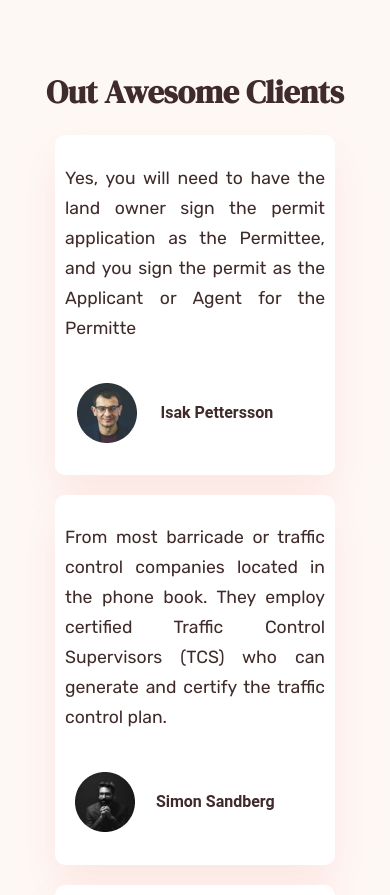
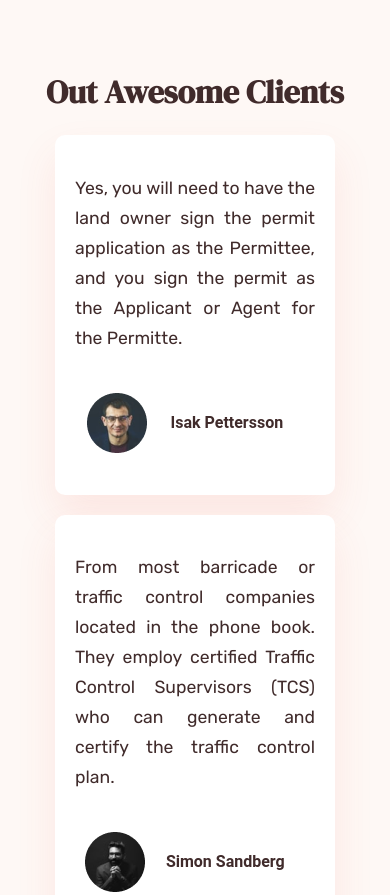
Before and after one commit to deelag/Web_Lab_1-2, a plain HTML site: page index.html in a window 390 px wide. Shown: the part 2183-3078 px from the top of the page. Drawn offline with nearby package versions, Linux system fonts and the light colour scheme.

Commit message:
Add grid and animation for clients section

```diff
--- a/css/awesome-clients.css
+++ b/css/awesome-clients.css
@@ -1,7 +1,8 @@
 .awesome-clients-container {
-    margin-bottom: 200px;
+    margin-bottom: 100px;
     display: flex;
     flex-direction: column;
+    align-items: center;
 }
 
 .awesome-clients-titles {
@@ -20,8 +21,11 @@
 
 .awesome-clients-texts {
     margin-top: 40px;
-    display: flex;
-    justify-content: center;
+    display: grid;
+    grid-template-columns: repeat(3, 1fr);
+    min-height: 480px;
+    align-items: center;
+    justify-items: center;
 }
 
 .awesome-clients-text {
@@ -30,11 +34,16 @@
     flex-direction: column;
     justify-content: space-between;
     padding: 40px;
-    width: 300px;
-    min-height: 300px;
+    max-width: 300px;
+    min-height: 340px;
     background: #FFF;
     box-shadow: 0px 20px 40px rgba(238, 77, 71, 0.1);
     border-radius: 10px;
+    transition: align-self 10s linear;
+}
+
+.awesome-clients-text:hover{
+    align-self: start;
 }
 
 .client-account {
@@ -67,15 +76,14 @@
         margin-bottom: 60px;
     }
     .awesome-clients-texts {
-        flex-direction: column;
-        align-items: center;
+        grid-template-columns: 100%;
         margin-top: 10px;
     }
     .awesome-clients-text {
         width: 280px;
-        min-height: 320px;
+        min-height: 300px;
         box-sizing: border-box;
-        padding: 10px;
+        padding: 20px;
     }
     .awesome-clients-title {
         font-size: 32px;
--- a/index.html
+++ b/index.html
@@ -87,7 +87,7 @@
                     <p>
                         Yes, you will need to have the land owner sign the permit application as the Permittee, and you
                         sign
-                        the permit as the Applicant or Agent for the Permitte
+                        the permit as the Applicant or Agent for the Permitte.
                     </p>
                     <div class="client-account">
                         <img src="images/Ellipse9.png" alt="avatar">
```
